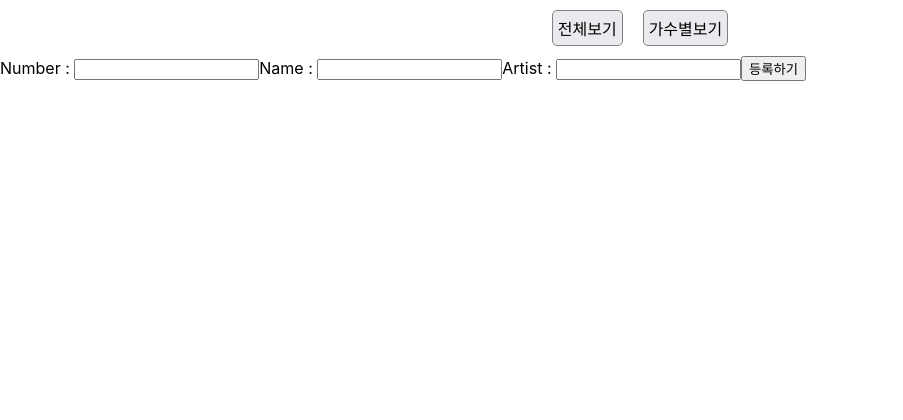
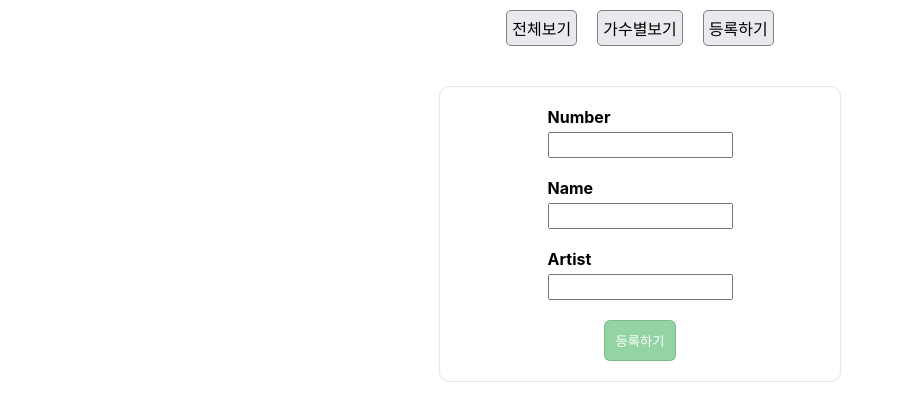
Before and after one commit to Hungeun2/mlt2022, a React (Create React App) app: page /register in a window 1280 px wide. Shown: the top 420 px of the page, without its empty margins (0-903 px from the left). Built offline with nearby package versions, Linux system fonts and the light colour scheme.

Commit message:
Feat: Add Register with out real server

```diff
--- a/src/component/Register.jsx
+++ b/src/component/Register.jsx
@@ -1,4 +1,6 @@
-import React, { useState } from 'react';
+import React, { useEffect, useState } from 'react';
+
+import { RegisterForm } from 'style/RegisterStyle';
 
 const Register = () => {
   const [values, setValues] = useState({
@@ -6,29 +8,43 @@ const Register = () => {
     Name: '',
     Artist: '',
   });
+  const [isAble, setIsAble] = useState(false);
+
+  useEffect(() => {
+    values['Num'] && values['Name'] && values['Artist'] ? setIsAble(true) : setIsAble(false);
+  }, [values]);
 
   const handleChange = (e) => {
-    console.log('change');
     setValues({
       ...values,
       [e.target.name]: e.target.value,
     });
   };
+
   const handleRegister = (e) => {
     e.preventDefault();
+    console.log(values['Artist'], values['Name'], values['Num']);
     console.log(values);
   };
 
   return (
-    <form onSubmit={handleRegister}>
-      <label forhtml="number">Number : </label>
-      <input name="Num" id="number" maxLength={8} value={values.Num} onChange={handleChange} />
-      <label forhtml="name">Name : </label>
-      <input name="Name" id="name" value={values.Name} onChange={handleChange} />
-      <label forhtml="artist">Artist : </label>
-      <input name="Artist" id="artist" value={values.Artist} onChange={handleChange} />
-      <button type="submit">등록하기</button>
-    </form>
+    <RegisterForm onSubmit={handleRegister}>
+      <label>
+        Number
+        <input name="Num" type="number" value={values.Num} onChange={handleChange} />
+      </label>
+      <label>
+        Name
+        <input name="Name" value={values.Name} onChange={handleChange} />
+      </label>
+      <label>
+        Artist
+        <input name="Artist" value={values.Artist} onChange={handleChange} />
+      </label>
+      <button disabled={!isAble} type="submit">
+        등록하기
+      </button>
+    </RegisterForm>
   );
 };
 
--- a/src/component/common/Header.jsx
+++ b/src/component/common/Header.jsx
@@ -6,7 +6,8 @@ const Header = () => {
   return (
     <HeadStyle>
       <Link to="/"> 전체보기 </Link>
-      <Link to="/artist"> 가수별보기</Link>
+      <Link to="/artist">가수별보기</Link>
+      <Link to="/register">등록하기</Link>
     </HeadStyle>
   );
 };
--- /dev/null
+++ b/src/style/RegisterStyle.js
@@ -0,0 +1,43 @@
+import styled from 'styled-components';
+
+export const RegisterForm = styled.form`
+  display: flex;
+  flex-direction: column;
+  margin: 30px auto;
+  max-width: 400px;
+  align-items: center;
+  border: 1px solid #e5e5e5;
+  border-radius: 10px;
+  padding: 10px 0;
+  label {
+    display: flex;
+    flex-direction: column;
+    margin: 10px;
+    /* text-align: center; */
+    font-weight: bold;
+    input {
+      margin-top: 5px;
+      height: 20px;
+    }
+  }
+  button {
+    margin: 10px;
+    padding: 10px;
+    background-color: #2da44e;
+    border: 1px solid rgba(27, 31, 36, 0.15);
+    border-radius: 6px;
+    color: white;
+    cursor: pointer;
+    &:disabled {
+      background-color: #94d3a2;
+      border: 1px solid rgba(27, 31, 36, 0.15);
+      cursor: default;
+    }
+  }
+  /* input updown arrow del */
+  input[type='number']::-webkit-outer-spin-button,
+  input[type='number']::-webkit-inner-spin-button {
+    -webkit-appearance: none;
+    margin: 0;
+  }
+`;
```
